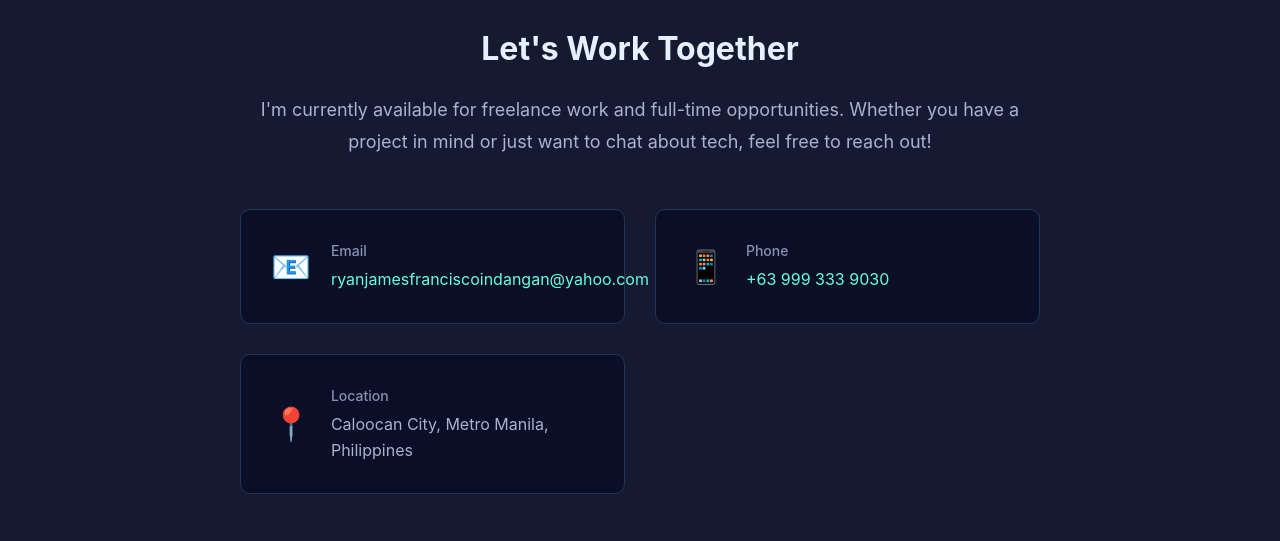
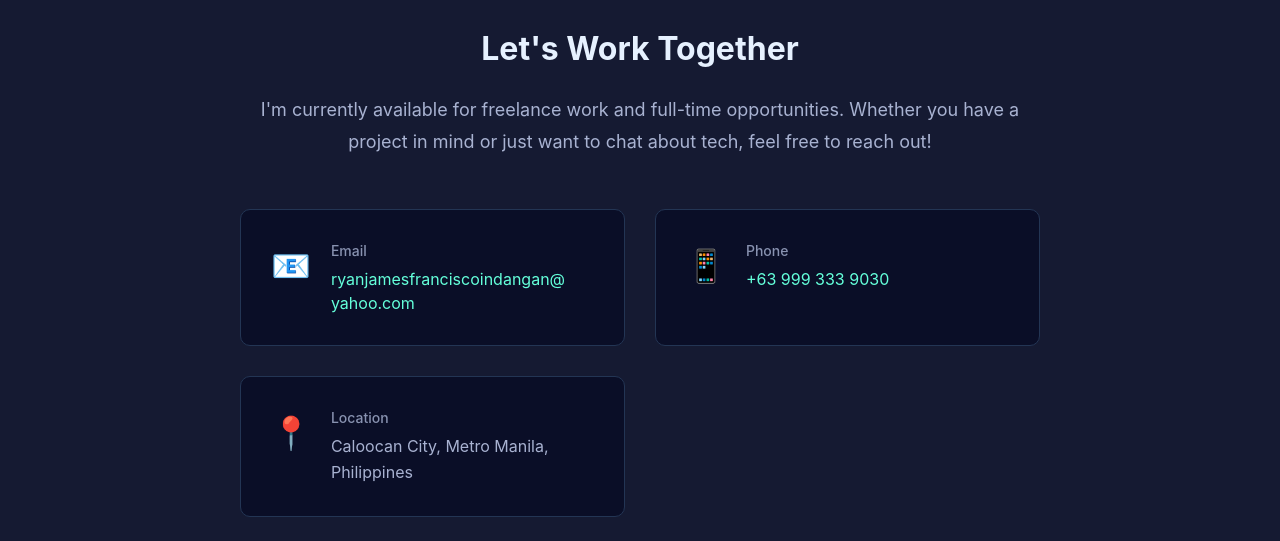
Before and after one commit to RyanJamesIndangan/ryanjamesindangan.github.io, a plain HTML site: page index.html in a window 1280 px wide. Shown: the part 7028-7569 px from the top of the page. Drawn offline with Linux system fonts and the light colour scheme.

Commit message:
fix: properly contain email address within contact box
- Add word break opportunities (<wbr>) for natural email breaking
- Use flexbox with min-width: 0 to force content wrapping
- Add word-break and overflow-wrap CSS properties
- Icon set to flex-shrink: 0 to maintain size
- Content container uses flex: 1 for proper sizing
- Email now breaks at 'ryanjamesfrancisco | indangan@ | yahoo.com'
- All contact items now have consistent styling with .contact-item-content
- Fixes text overflow and keeps everything within the box borders

```diff
--- a/css/styles.css
+++ b/css/styles.css
@@ -975,7 +975,7 @@ section {
     border-radius: 10px;
     padding: 30px;
     display: flex;
-    align-items: center;
+    align-items: flex-start;
     gap: 20px;
     text-align: left;
     transition: var(--transition);
@@ -988,6 +988,13 @@ section {
 
 .contact-icon {
     font-size: 32px;
+    flex-shrink: 0;
+}
+
+.contact-item-content {
+    flex: 1;
+    min-width: 0;
+    overflow: hidden;
 }
 
 .contact-item h4 {
@@ -1000,6 +1007,10 @@ section {
 .contact-item a {
     color: var(--accent-primary);
     font-size: 16px;
+    word-break: break-word;
+    display: block;
+    overflow-wrap: break-word;
+    hyphens: auto;
 }
 
 .contact-item a:hover {
@@ -1010,37 +1021,12 @@ section {
     color: var(--text-secondary);
     font-size: 16px;
     margin: 0;
+    word-wrap: break-word;
 }
 
-/* Email Display */
+/* Email specific styling */
 .email-link {
-    position: relative;
-    display: inline-block;
-}
-
-.email-full {
-    display: none;
-}
-
-.email-display {
-    display: inline;
-}
-
-.email-link:hover .email-display {
-    display: none;
-}
-
-.email-link:hover .email-full {
-    display: inline;
-}
-
-@media (min-width: 769px) {
-    .email-display {
-        display: none;
-    }
-    .email-full {
-        display: inline;
-    }
+    line-height: 1.5;
 }
 
 .social-links {
--- a/index.html
+++ b/index.html
@@ -643,24 +643,23 @@
                 <div class="contact-info">
                     <div class="contact-item">
                         <div class="contact-icon">📧</div>
-                        <div>
+                        <div class="contact-item-content">
                             <h4>Email</h4>
-                            <a href="mailto:ryanjamesfranciscoindangan@yahoo.com" class="email-link" title="ryanjamesfranciscoindangan@yahoo.com">
-                                <span class="email-display">ryanjamesfrancisco...</span>
-                                <span class="email-full">ryanjamesfranciscoindangan@yahoo.com</span>
+                            <a href="mailto:ryanjamesfranciscoindangan@yahoo.com" class="email-link">
+                                ryanjamesfrancisco<wbr>indangan@<wbr>yahoo.com
                             </a>
                         </div>
                     </div>
                     <div class="contact-item">
                         <div class="contact-icon">📱</div>
-                        <div>
+                        <div class="contact-item-content">
                             <h4>Phone</h4>
                             <a href="tel:+639993339030">+63 999 333 9030</a>
                         </div>
                     </div>
                     <div class="contact-item">
                         <div class="contact-icon">📍</div>
-                        <div>
+                        <div class="contact-item-content">
                             <h4>Location</h4>
                             <p>Caloocan City, Metro Manila, Philippines</p>
                         </div>
```
